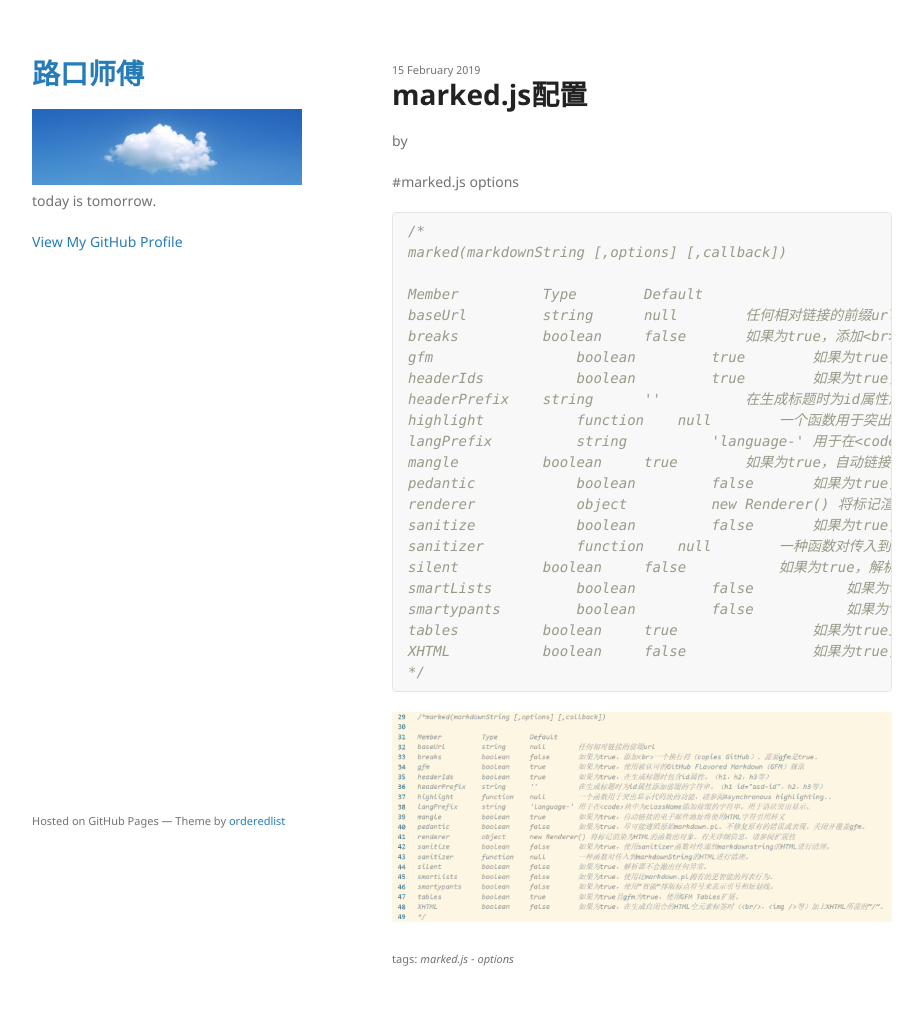
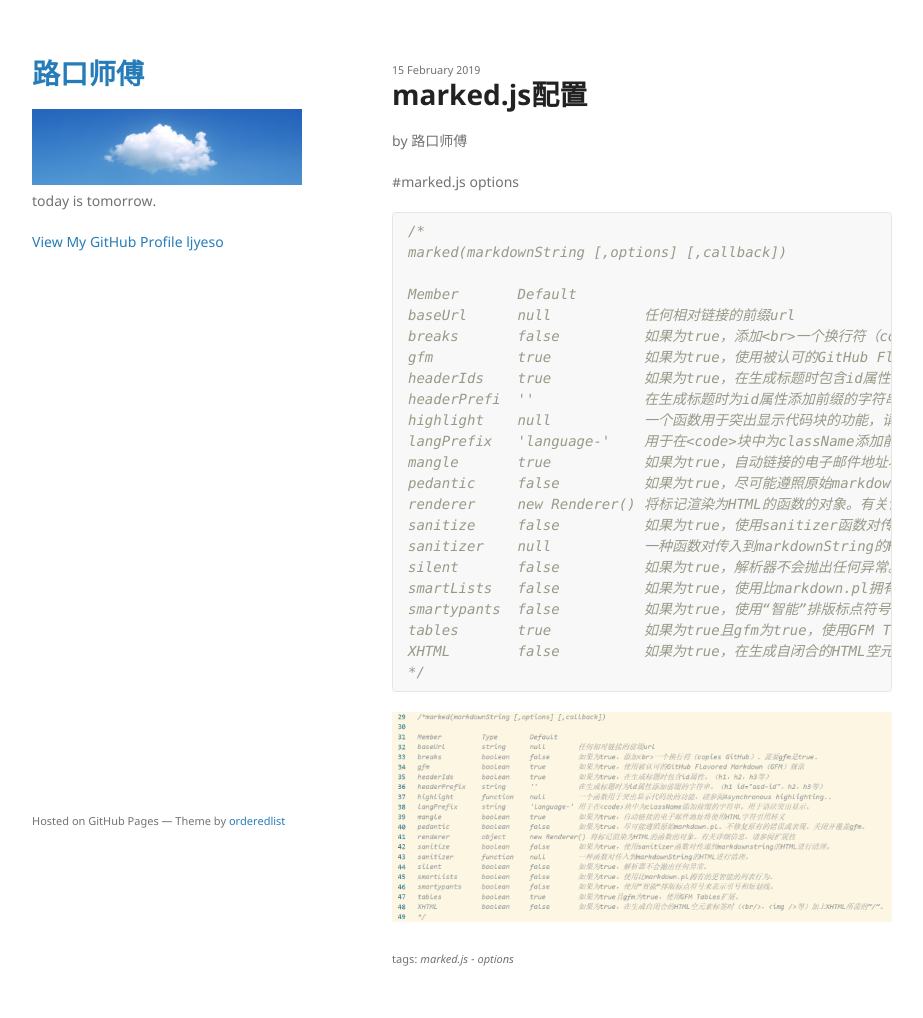
Before and after one commit to ljyeso/ljyeso.github.io, a Jekyll site: the page built from _posts/2019-02-15-marked.js options.md, in a window 1280 px wide. Shown: the whole page, without its empty margins (178-1101 px from the left). Built offline with Jekyll 4.4.1, drawn with Linux system fonts in a browser that asks for light colours; comment, search, counter and statistics services are not loaded.

Commit message:
Signed-off-by: ljyeso <ljyes@outlook.com>

````diff
--- a/_config.yml
+++ b/_config.yml
@@ -2,7 +2,8 @@ title: 路口师傅
 logo: /assets/img/logo.png
 description: "today is tomorrow."
 show_downloads: false
-google_analytics: ljyes@outlook.com
+baidu_analytics: true
 theme: jekyll-theme-minimal
 lang: CN
 url: https://ljyeso.github.io
+author: 路口师傅
--- a/_layouts/default.html
+++ b/_layouts/default.html
@@ -27,7 +27,7 @@
         {% endif %}
 
         {% if site.github.is_user_page %}
-        <p class="view"><a href="{{ site.github.owner_url }}">View My GitHub Profile</a></p>
+        <p class="view"><a href="{{ site.github.owner_url }}">View My GitHub Profile {{ site.github.owner_name }}</a></p>
         {% endif %}
 
         {% if site.show_downloads %}
@@ -44,22 +44,20 @@
 
       </section>
       <footer>
-        {% if site.github.is_project_page %}
-        <p>This project is maintained by <a href="{{ site.github.owner_url }}">{{ site.github.owner_name }}</a></p>
-        {% endif %}
         <p><small>Hosted on GitHub Pages &mdash; Theme by <a href="https://github.com/orderedlist">orderedlist</a></small></p>
       </footer>
     </div>
     <script src="{{ "/assets/js/scale.fix.js" | relative_url }}"></script>
-    {% if site.google_analytics %}
+    {% if site.baidu_analytics %}
     <script>
-      (function(i,s,o,g,r,a,m){i['GoogleAnalyticsObject']=r;i[r]=i[r]||function(){
-      (i[r].q=i[r].q||[]).push(arguments)},i[r].l=1*new Date();a=s.createElement(o),
-      m=s.getElementsByTagName(o)[0];a.async=1;a.src=g;m.parentNode.insertBefore(a,m)
-      })(window,document,'script','https://www.google-analytics.com/analytics.js','ga');
-      ga('create', '{{ site.google_analytics }}', 'auto');
-      ga('send', 'pageview');
-    </script>
+      var _hmt = _hmt || [];
+      (function() {
+        var hm = document.createElement("script");
+        hm.src = "https://hm.baidu.com/hm.js?4bcc6668a0420ef2cb83428062897559";
+        var s = document.getElementsByTagName("script")[0];
+        s.parentNode.insertBefore(hm, s);
+      })();
+      </script>
     {% endif %}
   </body>
 </html>
--- a/_posts/2019-02-15-marked.js options.md
+++ b/_posts/2019-02-15-marked.js options.md
@@ -14,24 +14,24 @@ categories:
 /*
 marked(markdownString [,options] [,callback])
 
-Member	        Type	    Default
-baseUrl	        string	    null        任何相对链接的前缀url
-breaks	        boolean	    false       如果为true，添加<br>一个换行符（copies GitHub）。需要gfm是true。
-gfm	            boolean	    true        如果为true，使用被认可的GitHub Flavored Markdown（GFM）规范
-headerIds	    boolean	    true        如果为true，在生成标题时包含id属性。（h1，h2，h3等）
-headerPrefix	string	    ''          在生成标题时为id属性添加前缀的字符串。（h1 id="asd-id"，h2，h3等）
-highlight	    function	null        一个函数用于突出显示代码块的功能，请参阅Asynchronous highlighting.。
-langPrefix	    string	    'language-' 用于在<code>块中为className添加前缀的字符串。用于语法突出显示。
-mangle	        boolean	    true        如果为true，自动链接的电子邮件地址将使用HTML字符引用转义
-pedantic	    boolean	    false       如果为true，尽可能遵照原始markdown.pl。不修复原有的错误或表现。关闭并覆盖gfm。
-renderer	    object	    new Renderer() 将标记渲染为HTML的函数的对象。有关详细信息，请参阅扩展性
-sanitize	    boolean	    false       如果为true，使用sanitizer函数对传递到markdownstring的HTML进行清理。
-sanitizer	    function	null	    一种函数对传入到markdownString的HTML进行清理。
-silent	        boolean	    false	    如果为true，解析器不会抛出任何异常。
-smartLists	    boolean	    false	    如果为true，使用比markdown.pl拥有的更智能的列表行为。
-smartypants	    boolean	    false	    如果为true，使用“智能”排版标点符号来表示引号和短划线。
-tables	        boolean	    true	 	如果为true且gfm为true，使用GFM Tables扩展。
-XHTML	        boolean	    false	 	如果为true，在生成自闭合的HTML空元素标签时（<br/>，<img />等）加上XHTML所需的“/”。
+Member       Default
+baseUrl      null           任何相对链接的前缀url
+breaks       false          如果为true，添加<br>一个换行符（copies GitHub）。需要gfm是true。
+gfm          true           如果为true，使用被认可的GitHub Flavored Markdown（GFM）规范
+headerIds    true           如果为true，在生成标题时包含id属性。（h1，h2，h3等）
+headerPrefi  ''             在生成标题时为id属性添加前缀的字符串。（h1 id="asd-id"，h2，h3等）
+highlight    null           一个函数用于突出显示代码块的功能，请参阅Asynchronous highlighting.。
+langPrefix   'language-'    用于在<code>块中为className添加前缀的字符串。用于语法突出显示。
+mangle       true           如果为true，自动链接的电子邮件地址将使用HTML字符引用转义
+pedantic     false          如果为true，尽可能遵照原始markdown.pl。不修复原有的错误或表现。关闭并覆盖gfm。
+renderer     new Renderer() 将标记渲染为HTML的函数的对象。有关详细信息，请参阅扩展性
+sanitize     false          如果为true，使用sanitizer函数对传递到markdownstring的HTML进行清理。
+sanitizer    null           一种函数对传入到markdownString的HTML进行清理。
+silent       false          如果为true，解析器不会抛出任何异常。
+smartLists   false          如果为true，使用比markdown.pl拥有的更智能的列表行为。
+smartypants  false          如果为true，使用“智能”排版标点符号来表示引号和短划线。
+tables       true           如果为true且gfm为true，使用GFM Tables扩展。
+XHTML        false          如果为true，在生成自闭合的HTML空元素标签时（<br/>，<img />等）加上XHTML所需的“/”。
 */
 ```
 
````
Also changed, not shown: index.md (+2 -2 lines).
